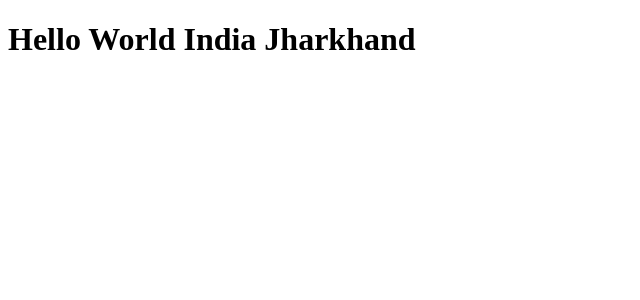
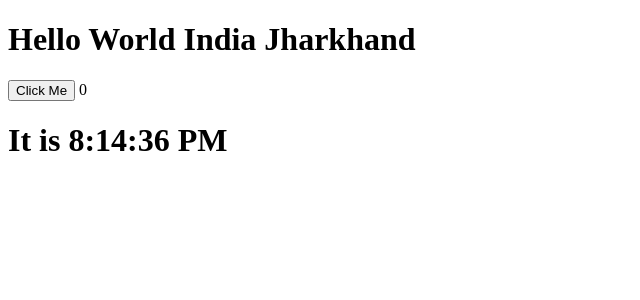
Before and after one commit to yadavsudhir405/react-demo-app, a React (Create React App) app: page / in a window 1280 px wide. Shown: the top 300 px of the page, without its empty margins (0-640 px from the left). Built offline with nearby package versions, Linux system fonts and the light colour scheme.

Commit message:
Added the clock component with component lifecycle

```diff
--- /dev/null
+++ b/src/component/clock/clock.tsx
@@ -0,0 +1,30 @@
+import * as React from "react";
+import Timer = NodeJS.Timer;
+import {clearInterval} from "timers";
+
+export class Clock extends React.Component<any, DateState>{
+    timer: Timer;
+    constructor(props: Readonly<any>){
+        super(props);
+        this.state = {date: new Date()}
+    }
+    render(){
+        return <div>
+            <h1> It is {this.state.date.toLocaleTimeString()}</h1>
+        </div>
+    }
+
+    componentDidMount(){
+        this.timer = setInterval(()=> this.tick(), 1000)
+    }
+    componentWillUnmount(){
+        clearInterval(this.timer);
+    }
+
+    tick(){
+        this.setState({date: new Date()})
+    }
+}
+interface DateState {
+    date: Date
+}
--- a/src/component/dummy/dummy.tsx
+++ b/src/component/dummy/dummy.tsx
@@ -1,9 +1,22 @@
 import * as React from "react";
-export class Dummy extends React.Component<NamedParam, {}>{
+import {Clock} from "../clock/clock";
+export class Dummy extends React.Component<NamedParam, CountingState>{
+    constructor(props: NamedParam){
+        super(props);
+        this.state = {count: 0}
+    }
+    render(){
+        return <div>
+            <h1> Hello World {this.props.address.country} {this.props.address.state}</h1>
+            <button onClick={this.onButtonClick}>Click Me</button> {this.state.count}
+            <Clock/>
+        </div>;
+    }
 
-    render(){
-        return <h1> Hello World {this.props.address.country} {this.props.address.state}</h1>;
+    onButtonClick(){
+        this.setState({count: this.state.count+1})
     }
+
 }
 
 interface NamedParam {
@@ -13,3 +26,7 @@ interface Address {
     country: string,
     state: string
 }
+
+interface CountingState {
+    count: number
+}
--- a/src/index.tsx
+++ b/src/index.tsx
@@ -3,4 +3,4 @@ import * as ReactDOM from "react-dom";
 import {Dummy} from "./component/dummy/dummy";
 const addressV = {country: "India", state: "Jharkhand"};
 const ROOT = document.querySelector('.root');
-ReactDOM.render(<Dummy address={{country: "India", state:"Jharkhand"}}/>, ROOT);
+ReactDOM.render(<Dummy address={addressV}/>, ROOT);
```
